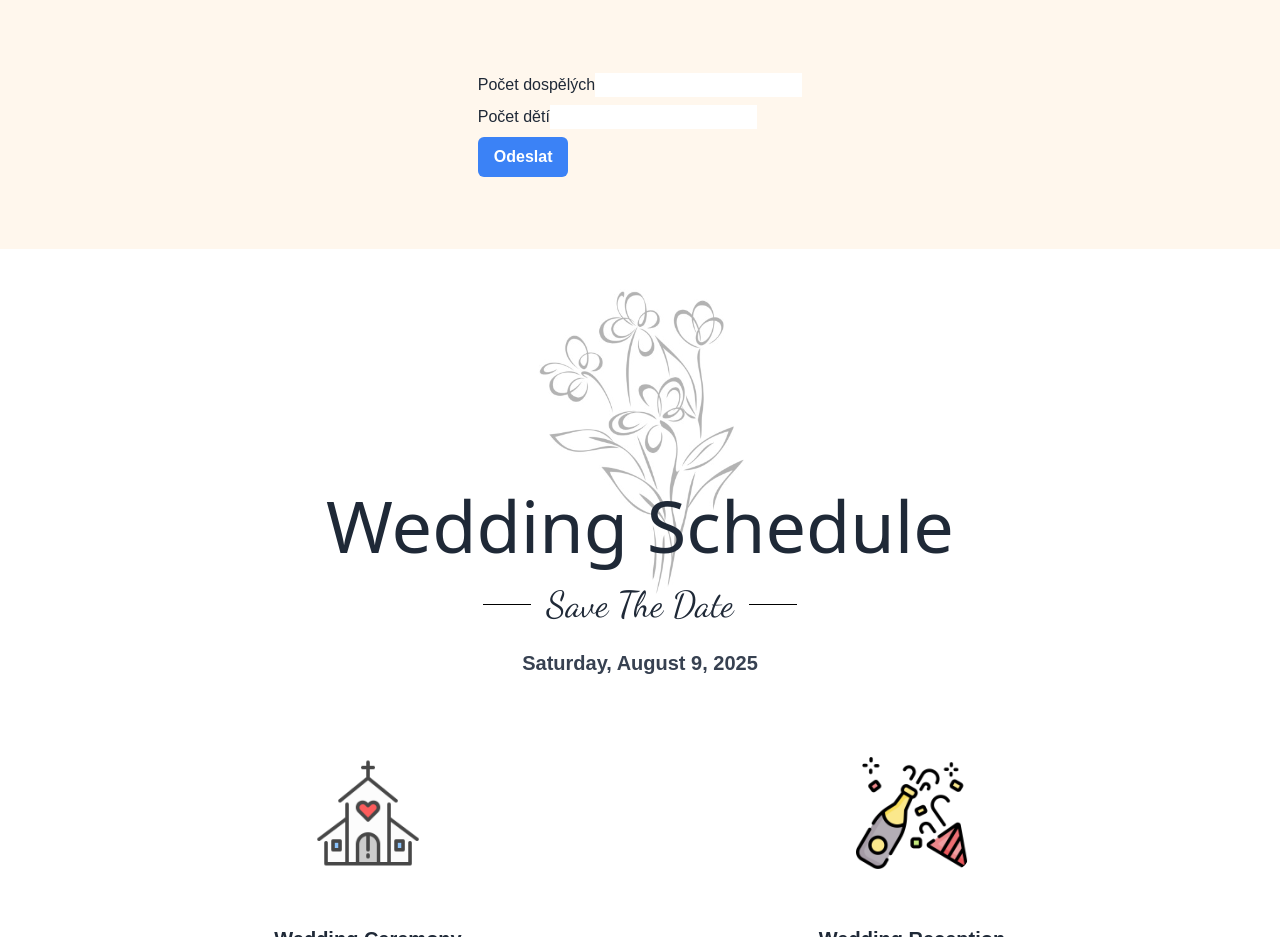
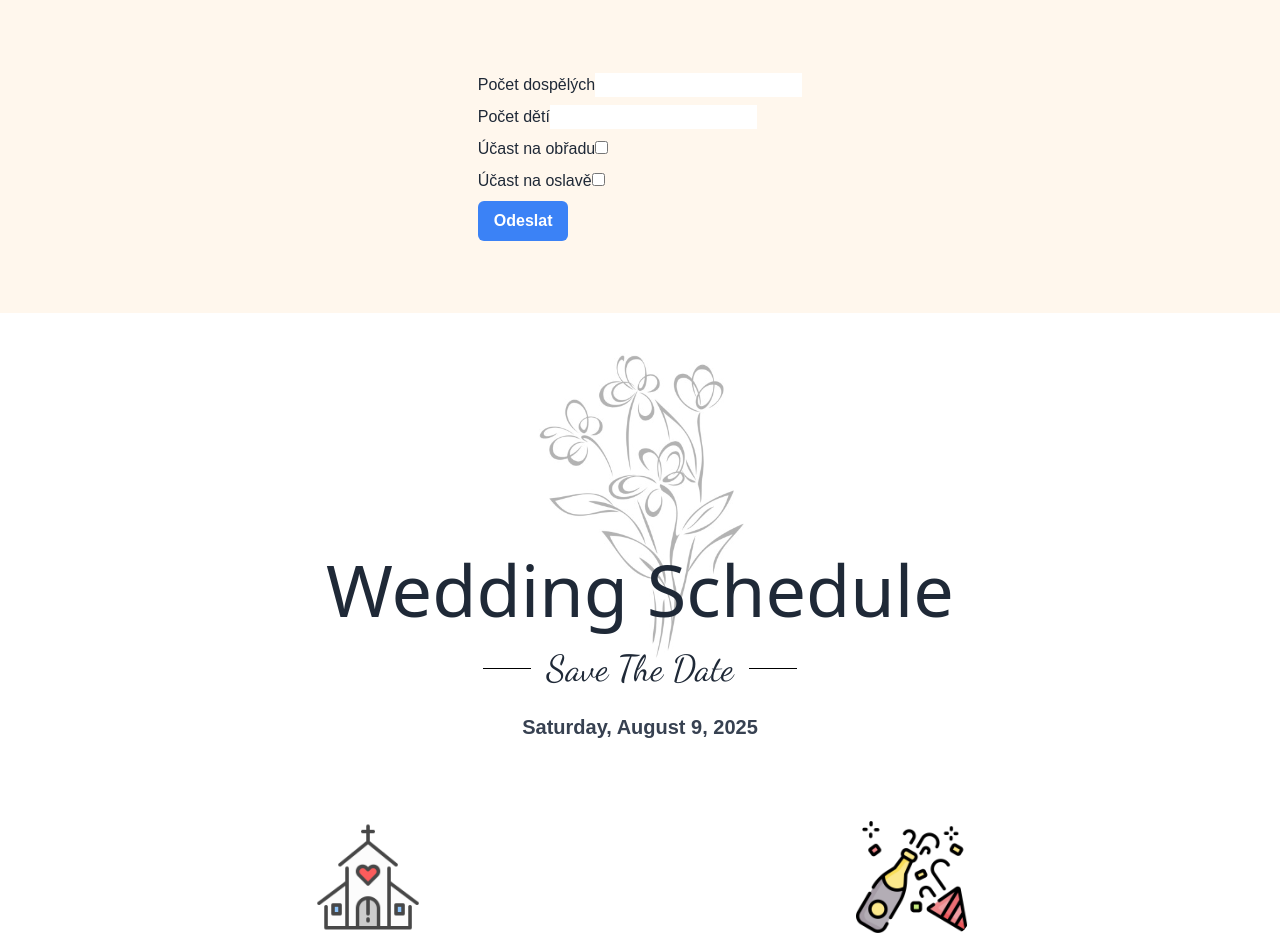
Before and after one commit to martin-1415/svatbaFE, a Next.js app: page / in a window 1280 px wide. Shown: the part 2380-3317 px from the top of the page. Built offline with nearby package versions, Linux system fonts and the light colour scheme.

Commit message:
form works

```diff
--- a/src/app/components/FormJoinWedding.tsx
+++ b/src/app/components/FormJoinWedding.tsx
@@ -8,23 +8,30 @@ interface VisitorProps{
 }
 
 export default function FormJoinWedding({ visitor }:VisitorProps ) {
-  const [ppl, setPpl] = useState<number | string>('');
-  const [children, setChildren] = useState<number| string>('');
+    const [ppl, setPpl] = useState<number | string>('');
+    const [children, setChildren] = useState<number| string>('');
+    const [oid, setOid] = useState<string>('');
+    const [ceremony, setCeremony] = useState<boolean>(false);
+    const [party, setParty] = useState<boolean>(false);
 
     useEffect(() => {
         setChildren(visitor?.weddingForm.children ?? '');
         setPpl(visitor?.weddingForm.ppl ?? '');
+        setCeremony(visitor?.weddingForm.ceremony ?? false);
+        setParty(visitor?.weddingForm.party ?? false);
+        setOid(visitor?._id.$oid ?? '');
+
     },[visitor]);
 
   async function onSubmit(event: FormEvent<HTMLFormElement>) {
-    //event.preventDefault()
+    event.preventDefault()
 
     const apiUrl:string = process.env.NEXT_PUBLIC_API_URL!;
     const formData = new FormData(event.currentTarget);
 
     try {
-
-      const response:Response = await fetch(apiUrl.concat("/saveWeddingForm"), {
+        console.log(formData);
+        const response:Response = await fetch(apiUrl.concat("/saveWeddingForm"), {
         method: 'POST',
         body: formData,
       })
@@ -80,17 +87,18 @@ export default function FormJoinWedding({ visitor }:VisitorProps ) {
           />
         </div>
 
-        {/*<div className="m-2">*/}
-        {/*  <input id="ceremony" name="ceremony" type="checkbox"/>*/}
-        {/*  <label htmlFor="ceremony">Účast na obřadu</label>*/}
-        {/*</div>*/}
+        <div className="m-2">
+            <label htmlFor="ceremony">Účast na obřadu</label>
+            <input name="ceremony" type="checkbox" defaultChecked={ceremony}   />
+        </div>
 
-        {/*<div className="m-2">*/}
-        {/*  <input id="party" name="party" type="checkbox"/>*/}
-        {/*  <label htmlFor="party">Účast na oslavě</label>*/}
-        {/*</div>*/}
+        <div className="m-2">
+            <label htmlFor="party">Účast na oslavě</label>
+            <input id="party" name="party" type="checkbox" defaultChecked={party} />
+        </div>
 
-        {/*<input type="hidden" name="id" value={visitor?._id.$oid}/>*/}
+        <input type="hidden" name="id"
+               value={oid === undefined ? '' : oid}/>
 
         <div className="m-2 flex gap-4">
           <button
```
